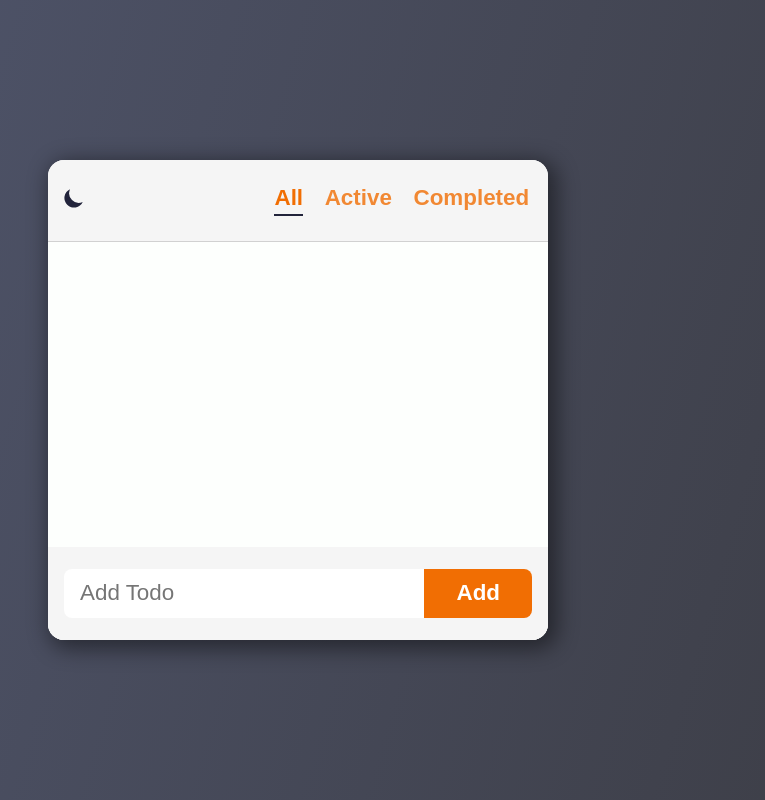
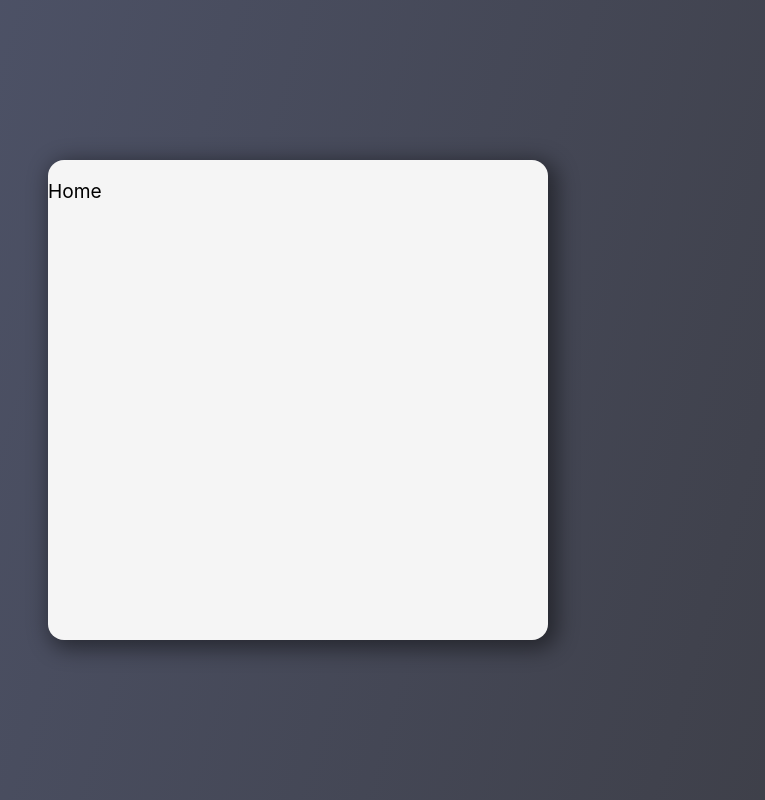
Before and after one commit to hyunny123/react_revision, a React (Create React App) app in the folder summary/: page / in a window 1280 px wide. Shown: the whole page, without its empty margins (342-1107 px from the left). Built offline with nearby package versions, Linux system fonts and the light colour scheme.

Commit message:
[FEAT]createBrowserRouter

```diff
--- a/summary/package.json
+++ b/summary/package.json
@@ -10,6 +10,7 @@
     "react": "^18.2.0",
     "react-dom": "^18.2.0",
     "react-icons": "^4.11.0",
+    "react-router-dom": "^6.16.0",
     "react-scripts": "5.0.1",
     "use-immer": "^0.9.0",
     "uuid": "^9.0.1",
--- a/summary/src/App.jsx
+++ b/summary/src/App.jsx
@@ -1,21 +1,18 @@
-import React, { useState } from "react";
-import Header from "./components/Header/Header";
-import TodoList from "./components/TodoList/TodoList";
-import { DarkModeProvider } from "./context/DarkModeContext";
+import React from "react";
+import { createBrowserRouter, RouterProvider } from "react-router-dom";
 
-const filters = ["all", "active", "completed"];
+const router = createBrowserRouter([
+  {
+    path: "/",
+    element: <p>Home</p>,
+    errorElement: <p>notFound</p>,
+  },
+  {
+    path: "/about",
+    element: <p>About</p>,
+  },
+]);
 
 export default function App() {
-  const [filter, setFilter] = useState(filters[0]);
-  return (
-    <DarkModeProvider>
-      <Header
-        filters={filters}
-        filter={filter}
-        // onFilterChange={(filter) => setFilter(filter)}
-        onFilterChange={setFilter}
-      />
-      <TodoList filter={filter} />
-    </DarkModeProvider>
-  );
+  return <RouterProvider router={router} />;
 }
--- a/summary/src/components/AddTodo/AddTodo.jsx
+++ /dev/null
@@ -1,29 +0,0 @@
-import React, { useState } from "react";
-import { v4 as uuidv4 } from "uuid";
-import styles from "./AddTodo.module.css";
-
-export default function AddTodo({ onAdd }) {
-  const [text, setText] = useState("");
-  const handleChange = (e) => setText(e.target.value);
-
-  const handleSubmit = (e) => {
-    e.preventDefault();
-    onAdd({ id: uuidv4(), text, status: "active" });
-    //초기화
-    setText("");
-  };
-  return (
-    <div>
-      <form className={styles.form} onSubmit={handleSubmit}>
-        <input
-          className={styles.input}
-          type="text"
-          value={text}
-          placeholder="Add Todo"
-          onChange={handleChange}
-        />
-        <button className={styles.button}>Add</button>
-      </form>
-    </div>
-  );
-}
--- a/summary/src/components/AddTodo/AddTodo.module.css
+++ /dev/null
@@ -1,31 +0,0 @@
-.form {
-  width: 100%;
-  display: flex;
-  padding: 1.4rem 1rem;
-  background-color: var(--color-bg-dark);
-}
-
-.input {
-  flex: 1 0 auto;
-  font-size: 1.4rem;
-  padding: 0.7rem 1rem;
-  border: none;
-  outline: none;
-  border-top-left-radius: 8px;
-  border-bottom-left-radius: 8px;
-}
-
-.button {
-  cursor: pointer;
-  background-color: var(--color-accent);
-  color: var(--color-white);
-  font-weight: bold;
-  font-size: 1.4rem;
-  padding: 0 2rem;
-  border-top-right-radius: 8px;
-  border-bottom-right-radius: 8px;
-}
-
-.button:hover {
-  filter: brightness(125%);
-}
--- a/summary/src/components/Header/Header.jsx
+++ /dev/null
@@ -1,30 +0,0 @@
-import React from "react";
-import { useDarkMode } from "../../context/DarkModeContext";
-import styles from "./Header.module.css";
-import { HiMoon, HiSun } from "react-icons/hi";
-
-export default function Header({ filter, filters, onFilterChange }) {
-  const { darkMode, toggleDarkMode } = useDarkMode();
-
-  return (
-    <header className={styles.header}>
-      <button onClick={toggleDarkMode} className={styles.toggle}>
-        {!darkMode ? <HiMoon /> : <HiSun />}
-      </button>
-      <ul className={styles.filters}>
-        {filters.map((value, index) => (
-          <li key={index}>
-            <button
-              className={`${styles.filter} ${
-                filter === value && styles.selected
-              }`}
-              onClick={() => onFilterChange(value)}
-            >
-              {value}
-            </button>
-          </li>
-        ))}
-      </ul>
-    </header>
-  );
-}
--- a/summary/src/components/Header/Header.module.css
+++ /dev/null
@@ -1,46 +0,0 @@
-.header {
-  display: flex;
-  justify-content: space-between;
-  align-items: center;
-  background-color: var(--color-bg-dark);
-  border-bottom: 1px solid var(--color-grey);
-  padding: 0 0.5rem;
-}
-
-.toggle {
-  font-size: 1.5rem;
-  cursor: pointer;
-  background-color: transparent;
-  color: var(--color-text);
-  transition: all 150ms ease-out;
-}
-
-.toggle:hover {
-  transform: scale(1.1);
-  color: var(--color-accent);
-}
-.filters {
-  display: flex;
-}
-
-.filter {
-  font-size: 1.4rem;
-  margin: 0.3rem;
-  text-transform: capitalize;
-  background-color: transparent;
-  color: var(--color-accent);
-  opacity: 0.8;
-  font-weight: bold;
-}
-
-.filter:hover,
-.filter.selected {
-  opacity: 1;
-}
-
-.filter.selected::after {
-  content: "";
-  display: block;
-  margin-top: 0.2rem;
-  border: 1px solid var(--color-text);
-}
--- a/summary/src/components/Todo/Todo.jsx
+++ /dev/null
@@ -1,36 +0,0 @@
-import React from "react";
-import { FaTrashAlt } from "react-icons/fa";
-import styles from "./Todo.module.css";
-
-export default function Todo({ todo, onUpdate, onDelete }) {
-  const { id, text, status } = todo;
-
-  const handleChange = (e) => {
-    const status = e.target.checked ? "completed" : "active";
-    onUpdate({ ...todo, status: status });
-    // onUpdate({ ...todo, status: e.target.checked ? "completed" : "active" });
-  };
-
-  const handleDelete = () => {
-    onDelete(todo);
-  };
-  return (
-    <li className={styles.todo}>
-      <input
-        className={styles.checkbox}
-        type="checkbox"
-        id={id}
-        checked={status === "completed"}
-        onChange={handleChange}
-      />
-      <label htmlFor={id} className={styles.text}>
-        {text}
-      </label>
-      <span className={styles.icon}>
-        <button onClick={handleDelete} className={styles.button}>
-          <FaTrashAlt />
-        </button>
-      </span>
-    </li>
-  );
-}
--- a/summary/src/components/Todo/Todo.module.css
+++ /dev/null
@@ -1,36 +0,0 @@
-.todo {
-  display: flex;
-  justify-content: space-between;
-  align-items: center;
-  padding: 0.5rem 1rem;
-  margin: 0.1rem 0;
-  color: var(--color-text);
-}
-
-.checkbox {
-  width: 1.5rem;
-  height: 1.5rem;
-}
-
-.text {
-  flex: 1 1 0%;
-  margin-left: 0.5rem;
-  font-size: 1.5rem;
-}
-
-.icon {
-  width: 26px;
-  height: 26px;
-  background-color: var(--color-grey);
-  border-radius: 100%;
-  transition: all 150ms ease-out;
-}
-
-.icon:hover {
-  background-color: var(--color-accent);
-  transform: rotate(15deg) scale(1.2);
-}
-.button {
-  color: var(--color-text);
-  background-color: transparent;
-}
--- a/summary/src/components/TodoList/TodoList.jsx
+++ /dev/null
@@ -1,53 +0,0 @@
-import React, { useState } from "react";
-import { useEffect } from "react";
-import AddTodo from "../AddTodo/AddTodo";
-import Todo from "../Todo/Todo";
-import styles from "./TodoList.module.css";
-
-export default function TodoList({ filter }) {
-  const [todos, setTodos] = useState(()=>readTodos());
-
-  const handleAdd = (todo) =>
-    //새로운 투두를 todos에 업데이트 해야함.
-    // console.log(todo);
-    setTodos([...todos, todo]);
-
-  const handleUpdate = (updated) =>
-    setTodos(todos.map((t) => (t.id === updated.id ? updated : t)));
-  const handleDelete = (deleted) =>
-    setTodos(todos.filter((t) => t.id !== deleted.id));
-  const filtered = getFilteredItems(todos, filter);
-
-  useEffect(() => {
-    localStorage.setItem("todos", JSON.stringify(todos));
-  }, [todos]);
-
-  return (
-    <section className={styles.container}>
-      <ul className={styles.list}>
-        {filtered.map((item) => (
-          <Todo
-            key={item.id}
-            todo={item}
-            onUpdate={handleUpdate}
-            onDelete={handleDelete}
-          />
-        ))}
-      </ul>
-      <AddTodo onAdd={handleAdd} />
-    </section>
-  );
-}
-
-function getFilteredItems(todos, filter) {
-  if (filter === "all") {
-    return todos;
-  }
-  return todos.filter((todo) => todo.status === filter);
-}
-
-function readTodos() {
-  console.log("readTodos");
-  const todos = localStorage.getItem("todos");
-  return todos ? JSON.parse(todos) : [];
-}
--- a/summary/src/components/TodoList/TodoList.module.css
+++ /dev/null
@@ -1,12 +0,0 @@
-.container {
-  height: 100%;
-  min-height: 0;
-  display: flex;
-  flex-direction: column;
-  background-color: var(--color-bg);
-}
-
-.list {
-  flex: 1 1 auto;
-  overflow-y: auto;
-}
--- a/summary/src/context/DarkModeContext.jsx
+++ /dev/null
@@ -1,42 +0,0 @@
-import { useEffect } from "react";
-import { useContext } from "react";
-import { createContext, useState } from "react";
-
-export const DarkModecontext = createContext();
-
-//provider
-export function DarkModeProvider({ children }) {
-  const [darkMode, setDarkMode] = useState(false);
-  const toggleDarkMode = () => {
-    // setDarkMode((prev) => !prev);
-    // updateDarkMode((prev) => !prev);
-    setDarkMode(!darkMode);
-    updateDarkMode(!darkMode);
-  };
-
-  useEffect(() => {
-    const isDark =
-      localStorage.theme === "dark" ||
-      (!("theme" in localStorage) &&
-        window.matchMedia("(prefers-color-scheme: dark)").matches);
-    setDarkMode(isDark);
-    updateDarkMode(isDark);
-  }, []);
-  return (
-    <DarkModecontext.Provider value={{ darkMode, toggleDarkMode }}>
-      {children}
-    </DarkModecontext.Provider>
-  );
-}
-
-export const useDarkMode = () => useContext(DarkModecontext);
-
-function updateDarkMode(darkMode) {
-  if (darkMode) {
-    //dark라는 클래스를 넣어주기
-    document.documentElement.classList.add("dark");
-  } else {
-    //dark라는 클래스 빼주기
-    document.documentElement.classList.remove("dark");
-  }
-}
```
Also changed, not shown: 1 other file (tests, documents, lock files or other folders).
